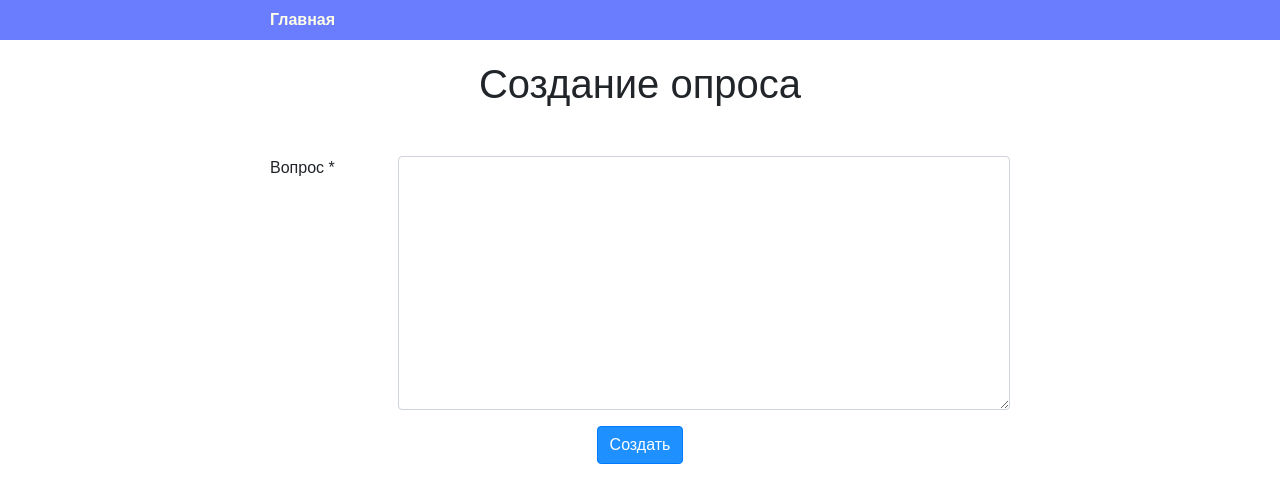
After one commit to MuctepK/exam_7, a Django app: page /poll/create/ in a window 1280 px wide. The commit adds this page. Shown: the top 503 px of the page. Run offline with Django 3.2, Linux system fonts and the light colour scheme; some libraries are stand-ins or nearby versions.

Commit message:
Добавил возможность создания опроса

```diff
--- a/source/main/urls.py
+++ b/source/main/urls.py
@@ -1,9 +1,10 @@
 from django.contrib import admin
 from django.urls import path
-from webapp.views import PollListView, PollDetailView
+from webapp.views import PollListView, PollDetailView,PollCreateView
 
 urlpatterns = [
     path('admin/', admin.site.urls),
     path('', PollListView.as_view(), name='index'),
-    path('poll/<int:pk>', PollDetailView.as_view(), name='view_poll')
+    path('poll/<int:pk>', PollDetailView.as_view(), name='view_poll'),
+    path('poll/create/', PollCreateView.as_view(), name='create_poll')
 ]
--- /dev/null
+++ b/source/webapp/forms.py
@@ -0,0 +1,8 @@
+from django import forms
+from webapp.models import Poll
+
+
+class PollForm(forms.ModelForm):
+    class Meta:
+        model = Poll
+        exclude = ['created_at']
--- /dev/null
+++ b/source/webapp/templates/create.html
@@ -0,0 +1,8 @@
+{% extends 'base.html' %}
+    {% block title %}Создать{% endblock %}
+{% block content %}
+    <h1>{{ title }}</h1>
+    <form method="POST">
+    {% include 'partial/form.html' with button_text='Создать' %}
+</form>
+{% endblock %}
--- /dev/null
+++ b/source/webapp/templates/partial/form.html
@@ -0,0 +1,21 @@
+{% load widget_tweaks %}
+{% csrf_token %}
+{% for error in form.non_field_errors%}
+    <p class="form-error">{{ error }}</p>
+{% endfor %}
+{% for field in form %}
+    <div class="row mt-5">
+        <p class="col-2"><label for="{{ field.id_for_label }}">{{ field.label }} {% if field.field.required %}*{% endif %}</label></p>
+        {% if field.errors %}
+            <p class="col-10 d-flex">{{ field| add_class:'field-error form-control' }}</p>
+        {% else %}
+            <p class="col-10 d-flex">{{ field | add_class:'form-control'}}</p>
+        {% endif %}
+        {% for error in field.errors %}
+            <div class="empty col-2 d-flex"></div>
+            <p class="form-error col-10 d-flex">{{ error }}</p>
+        {% endfor %}
+    </div>
+
+{% endfor %}
+<p class="text-center"><input type="submit" value="{{ button_text }}" class="btn btn-primary"></p>
--- a/source/webapp/templates/poll/index.html
+++ b/source/webapp/templates/poll/index.html
@@ -1,6 +1,8 @@
 {% extends 'base.html' %}
 {% load widget_tweaks %}
-
+{% block menu %}
+    <li><a href="{% url 'create_poll' %}">Создать проект</a></li>
+{% endblock %}
 {% block content %}
     <h1>Все опросы</h1>
     {% for poll in polls %}
--- a/source/webapp/views/__init__.py
+++ b/source/webapp/views/__init__.py
@@ -1 +1 @@
-from .poll_views import PollListView, PollDetailView
+from .poll_views import PollListView, PollDetailView, PollCreateView
--- a/source/webapp/views/poll_views.py
+++ b/source/webapp/views/poll_views.py
@@ -1,5 +1,8 @@
-from django.views.generic import ListView, DetailView
+from django.shortcuts import render
+from django.urls import reverse
+from django.views.generic import ListView, DetailView, CreateView
 
+from webapp.forms import PollForm
 from webapp.models import Poll
 
 
@@ -21,3 +24,13 @@ class PollDetailView(DetailView):
         choices = poll.choices.all()
         context['choices'] = choices
         return context
+
+
+class PollCreateView(CreateView):
+    template_name = 'create.html'
+    form_class = PollForm
+    model = Poll
+    extra_context = {'title': 'Создание опроса'}
+
+    def get_success_url(self):
+        return reverse('view_poll', kwargs={'pk': self.object.pk})
```
